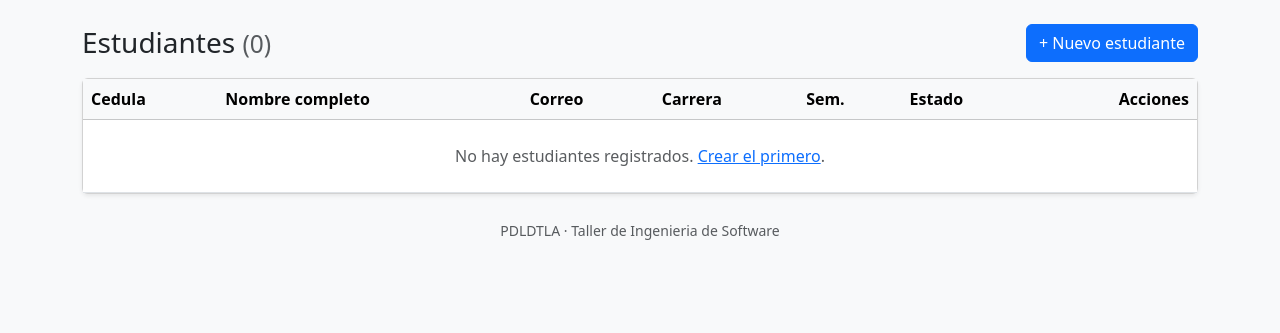
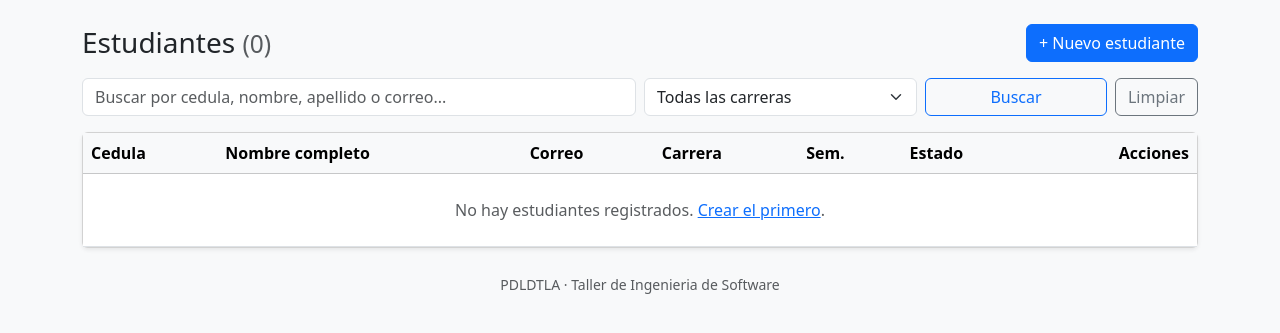
Before and after one commit to RonnyAreUneMi/PDLDTLA, a Django app: page /estudiantes/ in a window 1280 px wide. Shown: the part 56-389 px from the top of the page. Run offline with Django 5.2, Linux system fonts and the light colour scheme; data that the repository does not hold is empty.

Commit message:
feat(estudiantes): agregar buscador por texto y filtro por carrera
- Vista 'estudiante_list' acepta parametros 'q' y 'carrera' por GET.
- Busqueda case-insensitive en cedula, nombres, apellidos y correo.
- Formulario en el template con boton Limpiar.
- 3 pruebas adicionales: busqueda positiva, filtro por carrera, sin resultados.

```diff
--- a/estudiantes/templates/estudiantes/list.html
+++ b/estudiantes/templates/estudiantes/list.html
@@ -7,6 +7,25 @@
     <h1 class="h3 mb-0">Estudiantes <small class="text-muted">({{ total }})</small></h1>
     <a href="{% url 'estudiantes:create' %}" class="btn btn-primary">+ Nuevo estudiante</a>
 </div>
+
+<form method="get" class="row g-2 mb-3">
+    <div class="col-md-6">
+        <input type="text" name="q" value="{{ q }}" class="form-control"
+               placeholder="Buscar por cedula, nombre, apellido o correo...">
+    </div>
+    <div class="col-md-3">
+        <select name="carrera" class="form-select">
+            <option value="">Todas las carreras</option>
+            {% for codigo, nombre in carreras %}
+                <option value="{{ codigo }}" {% if carrera_seleccionada == codigo %}selected{% endif %}>{{ nombre }}</option>
+            {% endfor %}
+        </select>
+    </div>
+    <div class="col-md-3 d-flex gap-2">
+        <button type="submit" class="btn btn-outline-primary flex-grow-1">Buscar</button>
+        <a href="{% url 'estudiantes:list' %}" class="btn btn-outline-secondary">Limpiar</a>
+    </div>
+</form>
 
 <div class="card shadow-sm">
     <div class="table-responsive">
--- a/estudiantes/views.py
+++ b/estudiantes/views.py
@@ -1,4 +1,5 @@
 from django.contrib import messages
+from django.db.models import Q
 from django.shortcuts import get_object_or_404, redirect, render
 from django.urls import reverse
 
@@ -7,11 +8,30 @@ from .models import Estudiante
 
 
 def estudiante_list(request):
+    q = (request.GET.get("q") or "").strip()
+    carrera = (request.GET.get("carrera") or "").strip()
+
     estudiantes = Estudiante.objects.all()
+    if q:
+        estudiantes = estudiantes.filter(
+            Q(cedula__icontains=q)
+            | Q(nombres__icontains=q)
+            | Q(apellidos__icontains=q)
+            | Q(correo__icontains=q)
+        )
+    if carrera:
+        estudiantes = estudiantes.filter(carrera=carrera)
+
     return render(
         request,
         "estudiantes/list.html",
-        {"estudiantes": estudiantes, "total": estudiantes.count()},
+        {
+            "estudiantes": estudiantes,
+            "total": estudiantes.count(),
+            "q": q,
+            "carrera_seleccionada": carrera,
+            "carreras": Estudiante.CARRERAS,
+        },
     )
 
 
```
Also changed, not shown: estudiantes/tests.py (+27 -0 lines).
